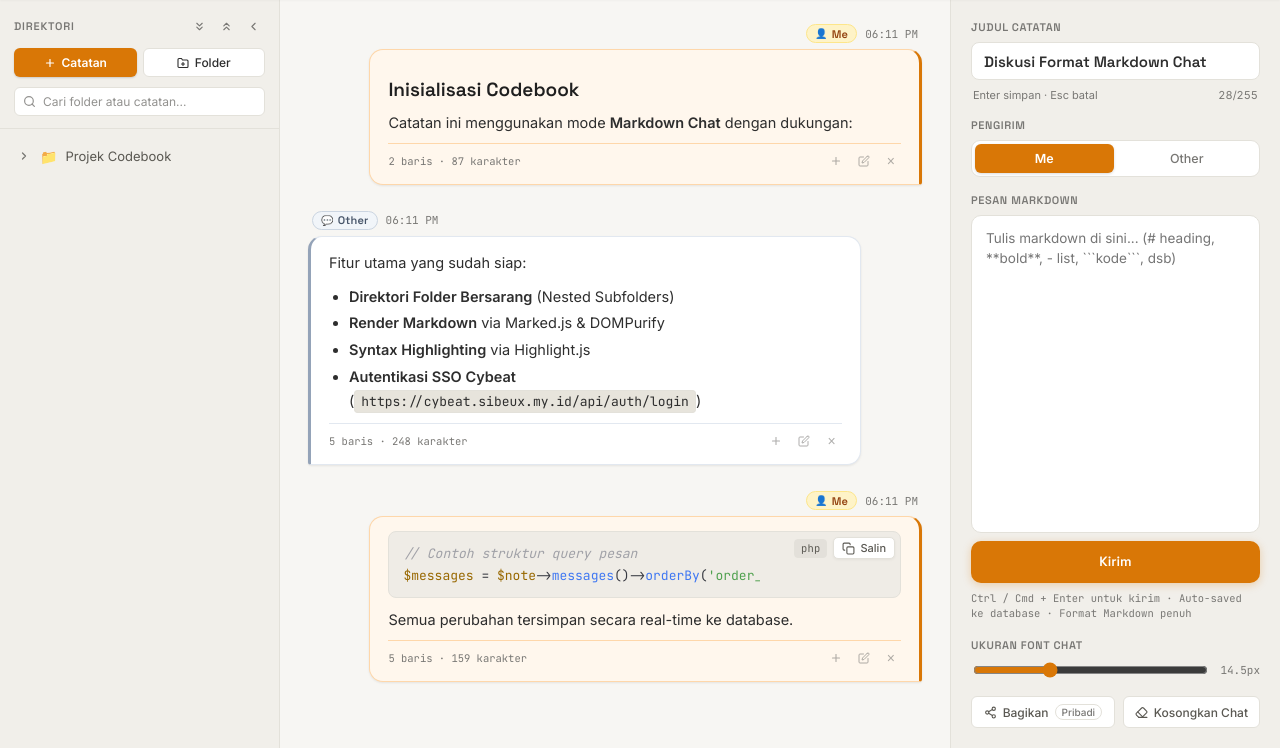
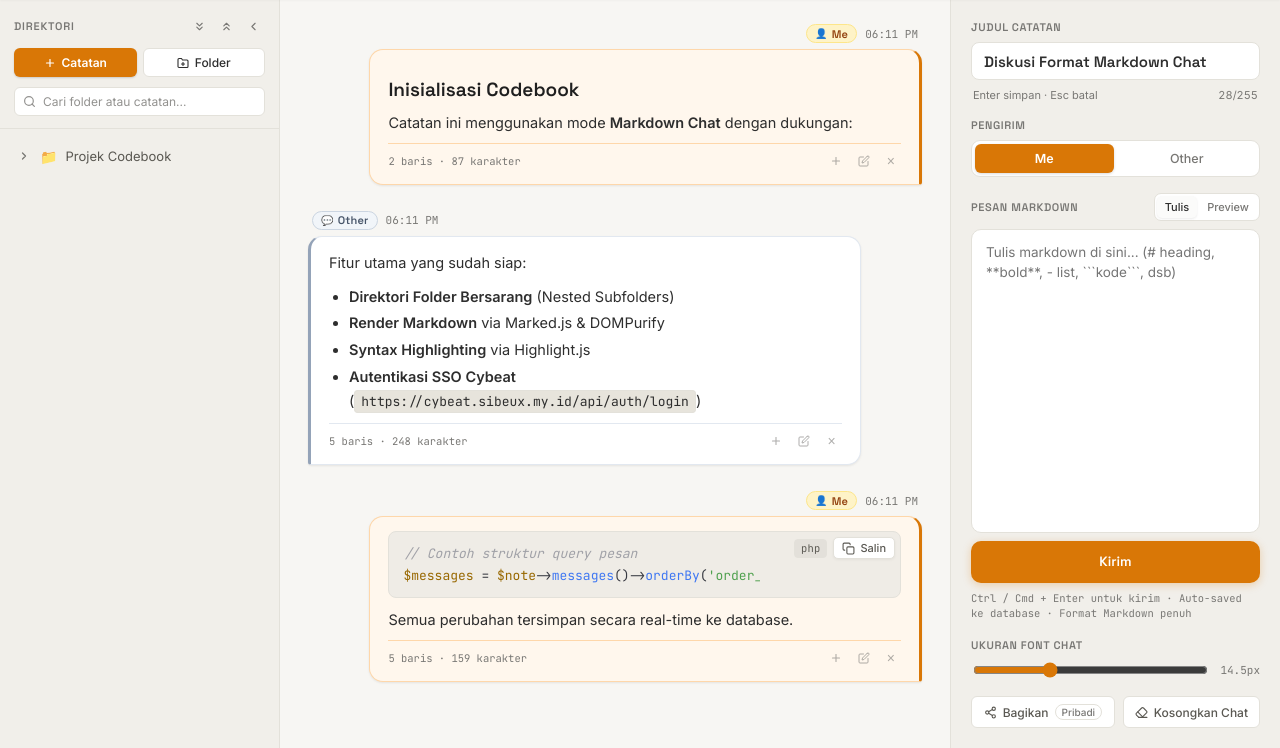
Before and after one commit to sibeux/codebook, a Laravel app: page / in a window 1280 px wide. Shown: the part 52-800 px from the top of the page. Run offline with Laravel 12, Linux system fonts and the light colour scheme; a user stored in the database is signed in; data comes from the database, SQL or seed files in the repository; some libraries are stand-ins or nearby versions.

Commit message:
feat(message): add message edit and preview mode with markdown rendering
- Implement message edit mode toggle between write and preview states
- Render live markdown preview for message input using marked and DOMPurify
- Add syntax highlighting for code blocks in both edit preview and chat preview
- Implement message preview toggle in chat composer with sender label and styling
- Add aria attributes for accessibility on mode toggle buttons and preview areas
- Style message edit and preview panels including scroll, borders, and backgrounds
- Update textarea events to re-render previews on input changes
- Ensure seamless switching between editing and preview modes with visual feedback
- Add placeholder text for empty message preview and markdown input hints in UI

````diff
--- a/public/css/codebook.css
+++ b/public/css/codebook.css
@@ -1453,6 +1453,9 @@ body.is-drag-active .root-dropzone {
   text-transform: uppercase;
   letter-spacing: 0.5px;
 }
+.message-edit-mode-toggle {
+  align-self: flex-end;
+}
 .sender-toggle.mini {
   width: auto;
   border-radius: 7px;
@@ -1489,6 +1492,20 @@ body.is-drag-active .root-dropzone {
 .message-edit-textarea:focus {
   border-color: var(--me);
   box-shadow: 0 0 0 2px rgba(217, 119, 6, 0.2);
+}
+.message-edit-textarea[hidden],
+.message-edit-preview[hidden] {
+  display: none;
+}
+.message-edit-preview {
+  min-height: 84px;
+  max-height: 50vh;
+  overflow: auto;
+  padding: 10px 12px;
+  border: 1px solid var(--border-hover);
+  border-radius: 8px;
+  background: var(--panel-2);
+  box-sizing: border-box;
 }
 .message-edit-footer {
   display: flex;
@@ -1706,7 +1723,8 @@ body.is-drag-active .root-dropzone {
   box-shadow: 0 1px 3px rgba(0, 0, 0, 0.15);
 }
 
-#msg-input {
+#msg-input,
+.message-preview {
   resize: none;
   background: var(--panel-2);
   border: 1px solid var(--border);
@@ -1726,6 +1744,61 @@ body.is-drag-active .root-dropzone {
 #msg-input:focus {
   border-color: var(--me);
   box-shadow: 0 0 0 3px var(--focus-ring);
+}
+.message-editor-heading {
+  display: flex;
+  align-items: center;
+  justify-content: space-between;
+  gap: 10px;
+}
+.message-mode-toggle {
+  display: inline-flex;
+  padding: 2px;
+  gap: 2px;
+  border: 1px solid var(--border);
+  border-radius: 7px;
+  background: var(--panel-2);
+}
+.message-mode-toggle button {
+  border: 0;
+  border-radius: 5px;
+  padding: 4px 8px;
+  background: transparent;
+  color: var(--muted);
+  font: 500 11px 'Inter', sans-serif;
+  cursor: pointer;
+}
+.message-mode-toggle button.active {
+  background: var(--panel);
+  color: var(--text);
+  box-shadow: var(--shadow-sm);
+}
+.message-preview[hidden] {
+  display: none;
+}
+.message-preview {
+  overflow: auto;
+  padding: 12px;
+  display: flex;
+  align-items: flex-start;
+}
+.message-preview .row {
+  width: 100%;
+}
+.message-preview .bubble-wrap {
+  max-width: 100%;
+}
+.message-preview .bubble {
+  padding: 11px 12px;
+}
+.message-preview .meta {
+  font-size: 10px;
+}
+.message-preview-placeholder {
+  margin: auto;
+  color: var(--muted);
+  font-size: 12px;
+  text-align: center;
 }
 
 #send-btn {
--- a/public/js/codebook.js
+++ b/public/js/codebook.js
@@ -150,6 +150,8 @@ document.addEventListener('DOMContentLoaded', function () {
     const noNoteState = document.getElementById('no-note-state');
     const composer = document.getElementById('composer');
     const input = document.getElementById('msg-input');
+    const messagePreview = document.getElementById('message-preview');
+    const messageModeButtons = document.querySelectorAll('[data-message-mode]');
     const sendBtn = document.getElementById('send-btn');
     const noteTitleInput = document.getElementById('note-title-input');
     const senderButtons = document.querySelectorAll('.sender-toggle button');
@@ -185,6 +187,7 @@ document.addEventListener('DOMContentLoaded', function () {
     }
 
     let currentSender = 'me';
+    let isMessagePreviewVisible = false;
     let messages = window.INITIAL_MESSAGES || [];
     let titleDebounceTimeout = null;
     let originalNoteTitle = noteTitleInput ? noteTitleInput.value : '';
@@ -286,8 +289,85 @@ document.addEventListener('DOMContentLoaded', function () {
             senderButtons.forEach(function (b) { b.classList.remove('active'); });
             btn.classList.add('active');
             currentSender = btn.getAttribute('data-sender');
+            renderMessagePreview();
         });
     });
+
+    function renderMessagePreview() {
+        if (!messagePreview || !isMessagePreviewVisible) return;
+
+        const content = input ? input.value : '';
+        messagePreview.replaceChildren();
+
+        if (!content.trim()) {
+            const placeholder = document.createElement('p');
+            placeholder.className = 'message-preview-placeholder';
+            placeholder.textContent = 'Draft chat akan tampil di sini.';
+            messagePreview.appendChild(placeholder);
+            return;
+        }
+
+        const row = document.createElement('div');
+        row.className = `row ${currentSender}`;
+
+        const bubbleWrap = document.createElement('div');
+        bubbleWrap.className = 'bubble-wrap';
+
+        const meta = document.createElement('div');
+        meta.className = 'meta';
+
+        const senderLabel = document.createElement('span');
+        senderLabel.className = 'who';
+        senderLabel.textContent = currentSender === 'me' ? 'Me' : 'Other';
+        meta.appendChild(senderLabel);
+
+        const previewLabel = document.createElement('span');
+        previewLabel.textContent = 'Preview';
+        meta.appendChild(previewLabel);
+
+        const bubble = document.createElement('div');
+        bubble.className = 'bubble';
+
+        const markdown = document.createElement('div');
+        markdown.className = 'md';
+        if (window.marked && window.DOMPurify) {
+            const rawHtml = marked.parse(content);
+            markdown.innerHTML = DOMPurify.sanitize(rawHtml, { ADD_ATTR: ['target', 'rel'] });
+        } else {
+            markdown.textContent = content;
+        }
+
+        bubble.appendChild(markdown);
+        bubbleWrap.appendChild(meta);
+        bubbleWrap.appendChild(bubble);
+        row.appendChild(bubbleWrap);
+        messagePreview.appendChild(row);
+
+        markdown.querySelectorAll('pre code').forEach(function (block) {
+            if (window.hljs) hljs.highlightElement(block);
+        });
+        setupCodeBlocks(markdown);
+        setupLinks(markdown);
+    }
+
+    messageModeButtons.forEach(function (button) {
+        button.addEventListener('click', function () {
+            isMessagePreviewVisible = button.getAttribute('data-message-mode') === 'preview';
+            messageModeButtons.forEach(function (modeButton) {
+                const isActive = modeButton === button;
+                modeButton.classList.toggle('active', isActive);
+                modeButton.setAttribute('aria-pressed', String(isActive));
+            });
+
+            if (input) input.hidden = isMessagePreviewVisible;
+            if (messagePreview) messagePreview.hidden = !isMessagePreviewVisible;
+            renderMessagePreview();
+        });
+    });
+
+    if (input) {
+        input.addEventListener('input', renderMessagePreview);
+    }
 
     // Theme toggle
     if (themeBtn && !themeBtn.dataset.themeBound) {
@@ -452,6 +532,7 @@ document.addEventListener('DOMContentLoaded', function () {
             if (data.success && data.message) {
                 messages.push(data.message);
                 input.value = '';
+                renderMessagePreview();
                 renderAll();
                 thread.scrollTop = thread.scrollHeight;
             }
@@ -743,6 +824,7 @@ document.addEventListener('DOMContentLoaded', function () {
                     if (whoEl) whoEl.textContent = 'Other';
                 }
             }
+            renderEditPreview();
         }
 
         meBtn.addEventListener('click', function (e) {
@@ -769,6 +851,66 @@ document.addEventListener('DOMContentLoaded', function () {
         textarea.setAttribute('autofocus', '');
         textarea.setAttribute('tabindex', '0');
 
+        const editModeToggle = document.createElement('div');
+        editModeToggle.className = 'message-mode-toggle message-edit-mode-toggle';
+        editModeToggle.setAttribute('role', 'group');
+        editModeToggle.setAttribute('aria-label', 'Mode edit pesan');
+
+        const writeModeBtn = document.createElement('button');
+        writeModeBtn.type = 'button';
+        writeModeBtn.className = 'active';
+        writeModeBtn.textContent = 'Tulis';
+        writeModeBtn.setAttribute('aria-pressed', 'true');
+
+        const previewModeBtn = document.createElement('button');
+        previewModeBtn.type = 'button';
+        previewModeBtn.textContent = 'Preview';
+        previewModeBtn.setAttribute('aria-pressed', 'false');
+
+        editModeToggle.appendChild(writeModeBtn);
+        editModeToggle.appendChild(previewModeBtn);
+
+        const editPreview = document.createElement('div');
+        editPreview.className = 'message-edit-preview md';
+        editPreview.setAttribute('aria-label', 'Preview pesan');
+        editPreview.setAttribute('aria-live', 'polite');
+        editPreview.hidden = true;
+
+        function renderEditPreview() {
+            if (editPreview.hidden) return;
+
+            if (window.marked && window.DOMPurify) {
+                const rawHtml = marked.parse(textarea.value);
+                editPreview.innerHTML = DOMPurify.sanitize(rawHtml, { ADD_ATTR: ['target', 'rel'] });
+            } else {
+                editPreview.textContent = textarea.value;
+            }
+
+            editPreview.querySelectorAll('pre code').forEach(function (block) {
+                if (window.hljs) hljs.highlightElement(block);
+            });
+            setupCodeBlocks(editPreview);
+            setupLinks(editPreview);
+        }
+
+        function setEditMode(isPreview) {
+            textarea.hidden = isPreview;
+            editPreview.hidden = !isPreview;
+            writeModeBtn.classList.toggle('active', !isPreview);
+            previewModeBtn.classList.toggle('active', isPreview);
+            writeModeBtn.setAttribute('aria-pressed', String(!isPreview));
+            previewModeBtn.setAttribute('aria-pressed', String(isPreview));
+            renderEditPreview();
+        }
+
+        writeModeBtn.addEventListener('click', function () {
+            setEditMode(false);
+        });
+
+        previewModeBtn.addEventListener('click', function () {
+            setEditMode(true);
+        });
+
         const footer = document.createElement('div');
         footer.className = 'message-edit-footer';
 
@@ -796,7 +938,9 @@ document.addEventListener('DOMContentLoaded', function () {
         footer.appendChild(actions);
 
         editBox.appendChild(header);
+        editBox.appendChild(editModeToggle);
         editBox.appendChild(textarea);
+        editBox.appendChild(editPreview);
         editBox.appendChild(footer);
 
         // Clear any window text selection from click/dblclick
@@ -879,7 +1023,10 @@ document.addEventListener('DOMContentLoaded', function () {
         }
 
         adjustEditHeight();
-        textarea.addEventListener('input', adjustEditHeight);
+        textarea.addEventListener('input', function () {
+            adjustEditHeight();
+            renderEditPreview();
+        });
         textarea.addEventListener('keyup', function (e) {
             if (e.key === 'Enter' || e.key === 'ArrowUp' || e.key === 'ArrowDown') {
                 ensureCursorVisible();
@@ -969,12 +1116,16 @@ document.addEventListener('DOMContentLoaded', function () {
             saveEdit();
         });
 
-        textarea.addEventListener('keydown', function (e) {
+        editBox.addEventListener('keydown', function (e) {
             if (e.key === 'Escape') {
                 e.preventDefault();
                 e.stopPropagation();
                 cancelEdit();
-            } else if ((e.ctrlKey || e.metaKey) && e.key === 'Enter') {
+            }
+        });
+
+        textarea.addEventListener('keydown', function (e) {
+            if ((e.ctrlKey || e.metaKey) && e.key === 'Enter') {
                 e.preventDefault();
                 e.stopPropagation();
                 saveEdit();
--- a/resources/views/workspace/index.blade.php
+++ b/resources/views/workspace/index.blade.php
@@ -165,8 +165,15 @@
         </div>
 
         <div class="panel-block" style="flex:1;min-height:0;">
-            <div class="panel-label">Pesan Markdown</div>
+            <div class="message-editor-heading">
+                <div class="panel-label">Pesan Markdown</div>
+                <div class="message-mode-toggle" role="group" aria-label="Mode editor pesan">
+                    <button type="button" class="active" data-message-mode="write" aria-pressed="true">Tulis</button>
+                    <button type="button" data-message-mode="preview" aria-pressed="false">Preview</button>
+                </div>
+            </div>
             <textarea id="msg-input" placeholder="Tulis markdown di sini... (# heading, **bold**, - list, ```kode```, dsb)"></textarea>
+            <div id="message-preview" class="message-preview" aria-label="Preview chat" aria-live="polite" hidden></div>
             <button id="send-btn">Kirim</button>
             <div class="hint">Ctrl / Cmd + Enter untuk kirim &middot; Auto-saved ke database &middot; Format Markdown penuh</div>
         </div>
````
